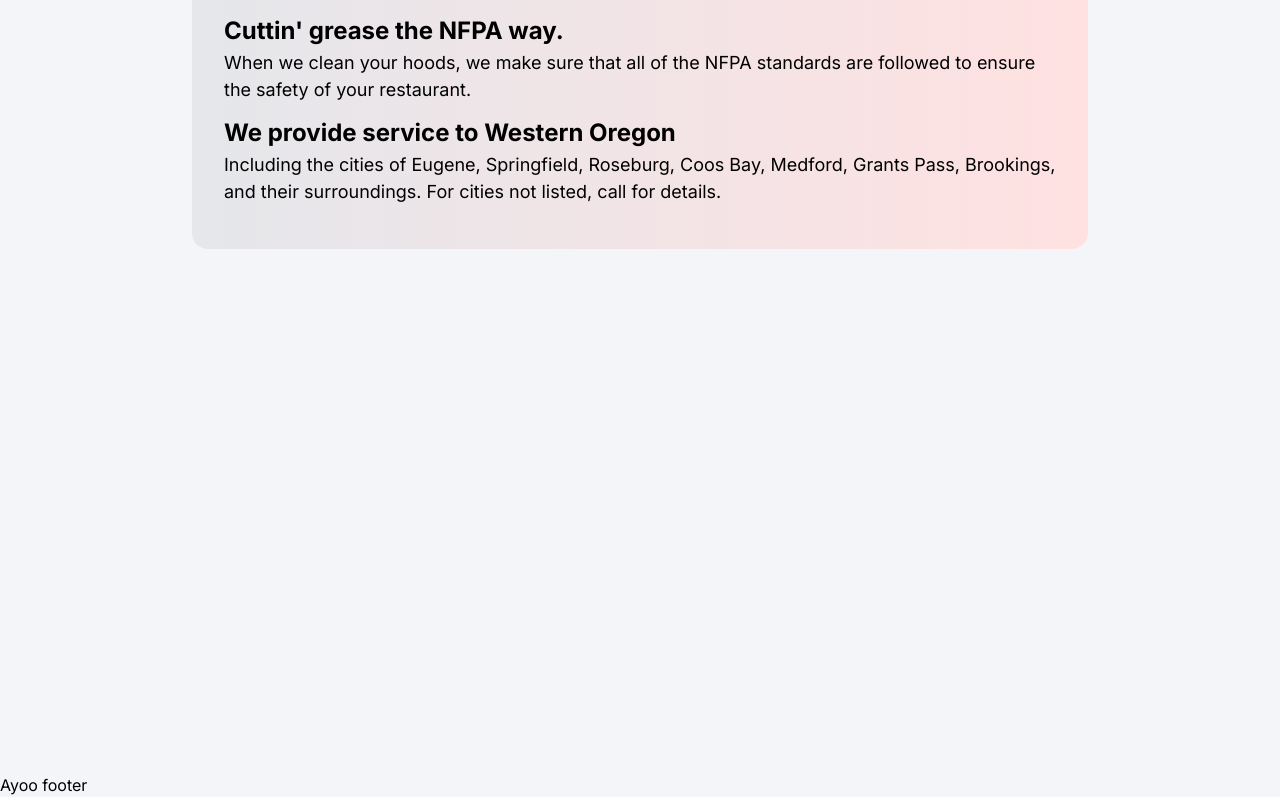
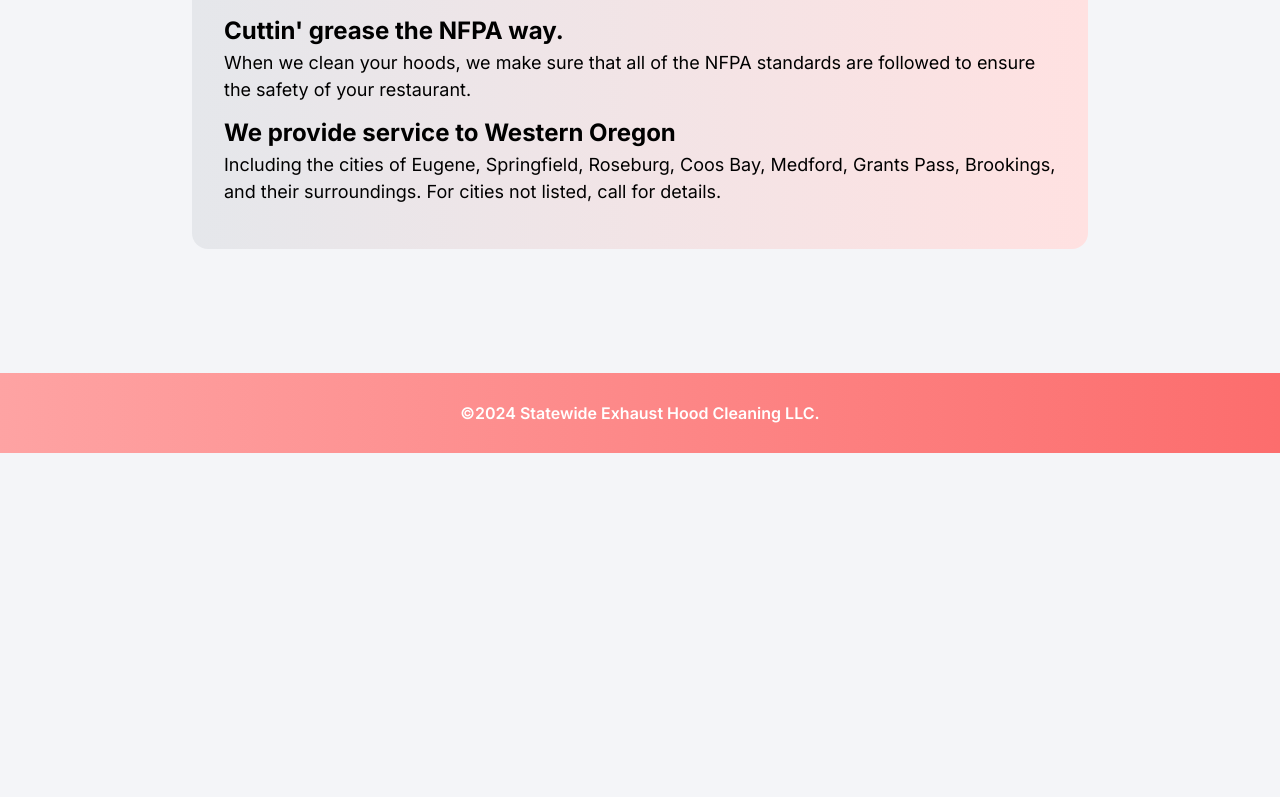
Before and after one commit to Lukas1h/statewideexhaust, a Next.js app in the folder frontend/: page / in a window 1280 px wide. Shown: the part 2437-3234 px from the top of the page. After the commit the page ends 2890 px from the top, so only its background shows below. Built offline with nearby package versions, Linux system fonts and the light colour scheme.

Commit message:
Style `Footer` and add `ContactUs` component.

```diff
--- a/frontend/app/ui/Footer/Footer.tsx
+++ b/frontend/app/ui/Footer/Footer.tsx
@@ -1,7 +1,13 @@
 
 
 export default function Footer(){
+    const currentYear = new Date().getFullYear();
+
     return (
-        <h1>Ayoo footer</h1>
+        <div className="h-20 flex items-center justify-around text-white footer bg-gradient-to-r from-red-300 to-red-400 font-semibold">
+
+            <p>&copy;{currentYear} Statewide Exhaust Hood Cleaning LLC.</p>
+
+        </div>
     )
 }
--- /dev/null
+++ b/frontend/app/ui/Home/ContactUs.tsx
@@ -0,0 +1,5 @@
+export default function ContactUs(){
+    return (
+        <p>Contact Us</p>
+    )
+}
--- a/frontend/app/ui/Home/Home.tsx
+++ b/frontend/app/ui/Home/Home.tsx
@@ -16,7 +16,7 @@ export default async function Home() {
           <TrustedBy/>
           <Images></Images>
           <WhyChooseUs></WhyChooseUs>
-          <div className="h-[500px]"></div>
+          <div className="h-[100px]"></div>
         </div>
       </div>
 
```
